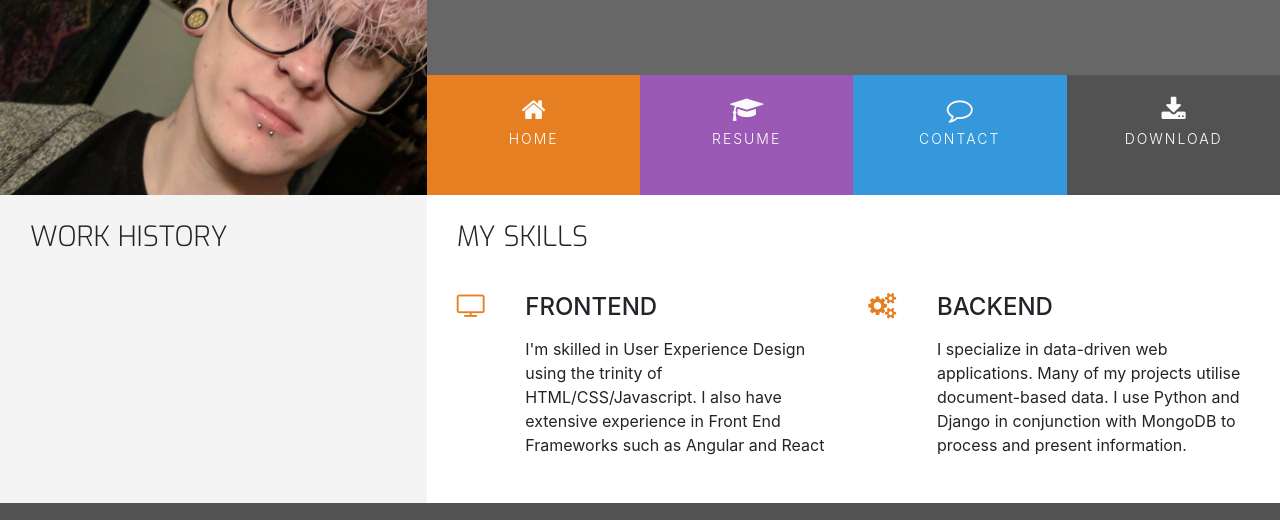
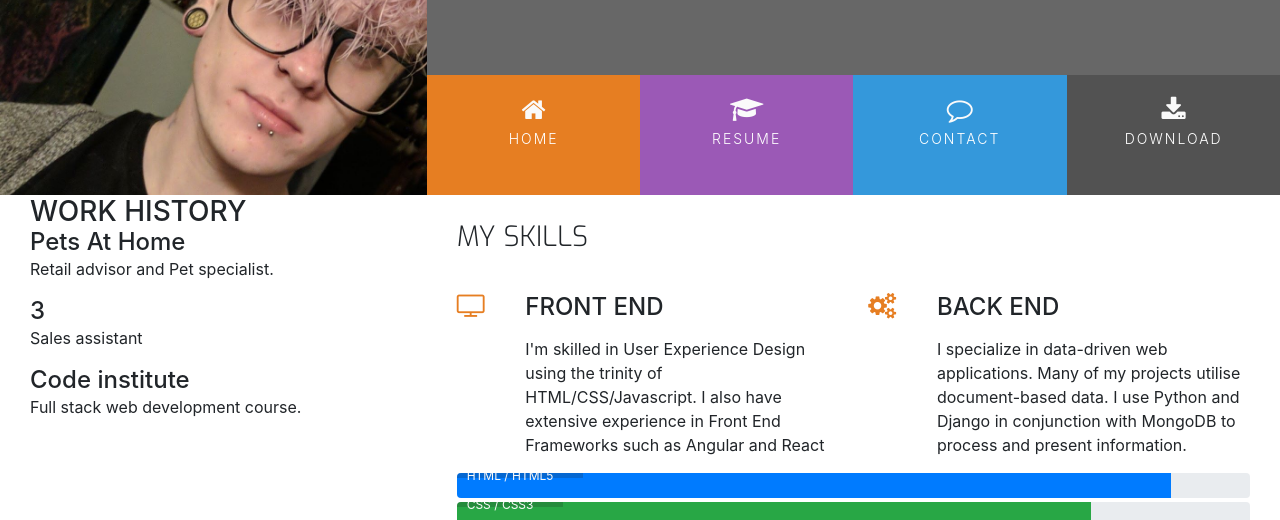
Before and after one commit to jtyler4699/UCDresume, a plain HTML site: page resume.html in a window 1280 px wide. Shown: the part 174-694 px from the top of the page. Drawn offline with nearby package versions, Linux system fonts and the light colour scheme.

Commit message:
completed work history on resume.html and relevant CSS

```diff
--- a/resume.html
+++ b/resume.html
@@ -47,34 +47,45 @@
  </header>
 <section class="container-fluid">
         <div class="row">
-        <div class="col-md-4 bg-color-personal-info section-column">
+            <div class="col-md-4 bg-color-work-history section-column">
                 <div class="row">
                     <div class="col-12">
-              <h3 class="section-heading uppercase">Work History</h3>
+                        <h3 class="history-heading uppercase">
+                            Work History
+                        </h3>
+                    </div>
+                </div>
+                <div class="history-items">
+                    <div class="timeline-item" data-dates="03/2019 - 06/2020">
+                        <h4>Pets At Home</h4>
+                        <p>Retail advisor and Pet specialist.</p>
+                    </div>
+                    <div class="timeline-item" data-dates="06/2020 - 06/2020">
+                        <h4>3</h4>
+                        <p>Sales assistant</p>
+                    </div>
+                    <div class="timeline-item" data-dates="03/2020 - 11/2020">
+                        <h4>Code institute</h4>
+                        <p>Full stack web development course.</p>
                     </div>
                 </div>
             </div>
             <div class="col-md-8 bg-color-three-reasons section-column">
                 <div class="row">
                     <div class="col">
-              <h3 class="section-heading uppercase">My skills</h3>
+                        <h3 class="section-heading uppercase">My Skills</h3>
                     </div>
                 </div>
                 <div class="row">
-
                     <div class="col-10 offset-1 offset-sm-0 col-sm-4 col-md-6">
                         <div class="row">
                             <div class="col-2">
-                  <i
-                    class="three-reasons-icon fa fa-tv"
-                    aria-hidden="true"
-                  ></i>
+                                <i class="three-reasons-icon fa fa-tv" aria-hidden="true"></i>
                             </div>
                             <div class="col-10">
-                  <h4 class="three-reasons-heading uppercase">Frontend</h4>
+                                <h4 class="three-reasons-heading uppercase">Front End</h4>
                                 <p>
-                  I'm skilled in User Experience Design using the trinity of HTML/CSS/Javascript.
-                  I also have extensive experience in Front End Frameworks such as Angular and React
+                                    I'm skilled in User Experience Design using the trinity of HTML/CSS/Javascript. I also have extensive experience in Front End Frameworks such as Angular and React
                                 </p>
                             </div>
                         </div>
@@ -82,19 +93,14 @@
                     <div class="col-10 offset-1 offset-sm-0 col-sm-4 col-md-6">
                         <div class="row">
                             <div class="col-2">
-                  <i
-                    class="three-reasons-icon fa fa-gears"
-                    aria-hidden="true"
-                  ></i>
+                                <i class="three-reasons-icon fa fa-gears" aria-hidden="true"></i>
                             </div>
                             <div class="col-10">
-                  <h4 class="three-reasons-heading uppercase">
-                    Backend
-                  </h4>
+                                <h4 class="three-reasons-heading uppercase">Back End</h4>
                                 <p>
-                     I specialize in data-driven web applications. Many of my projects utilise document-based data.
-                      I use Python and Django in conjunction with MongoDB to process and present information.
+                                    I specialize in data-driven web applications. Many of my projects utilise document-based data. I use Python and Django in conjunction with MongoDB to process and present information.
                                 </p>
+                            </div>
                         </div>
                     </div>
                 </div>
@@ -134,7 +140,7 @@
                 </div>
             </div>
         </div>
-        </div>
+
     </section>
  <footer class="container-fluid">
    <div id="footer-details" class="row">
```
Lines whose indentation alone changed are shown as unchanged.
